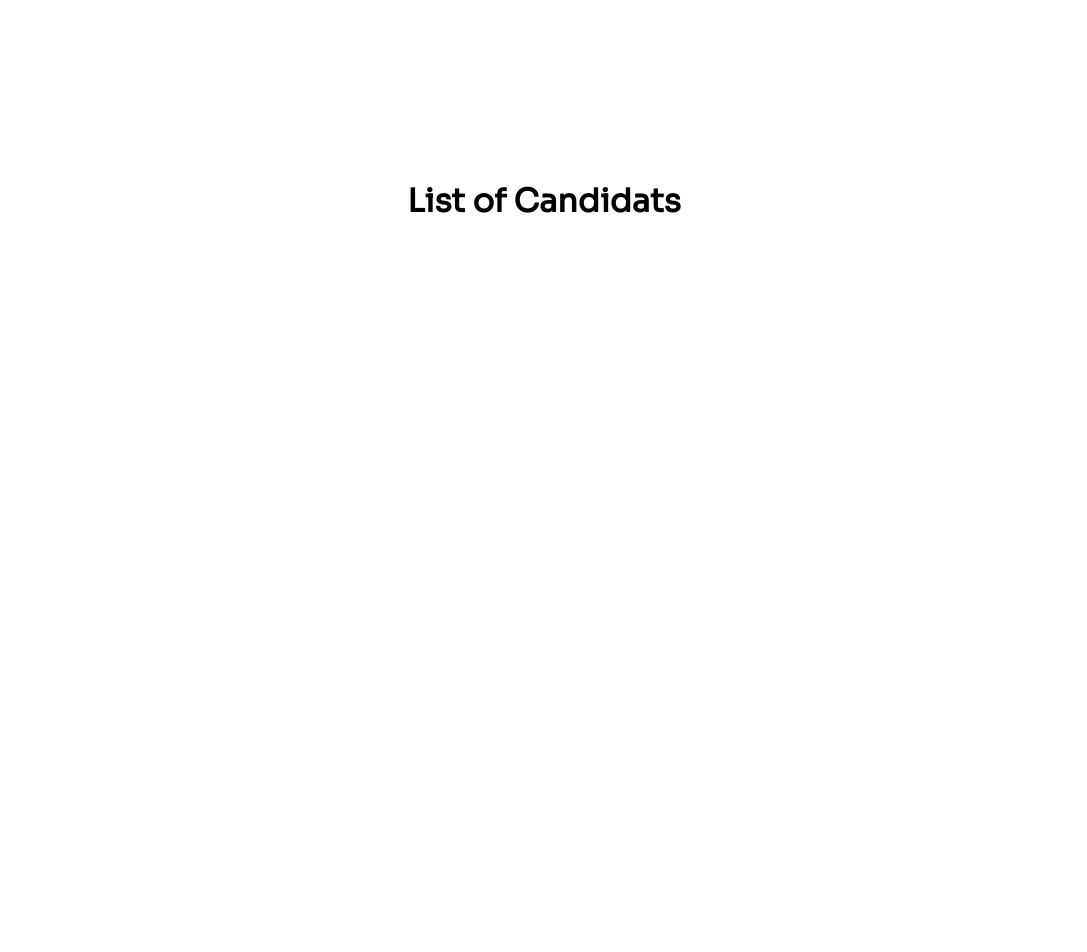
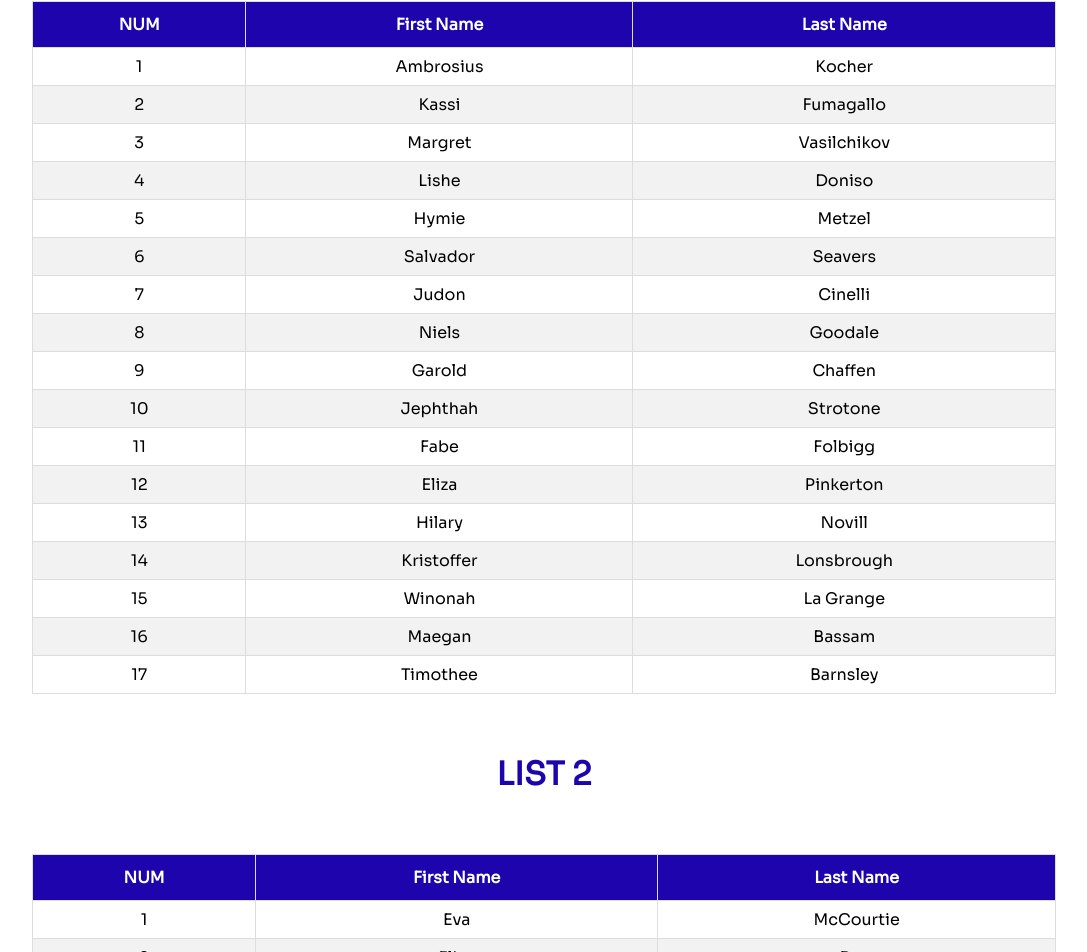
Before and after one commit to RalphHallal7/Elections_Website, a React (Create React App) app: page /#/list-of-candidats in a window 1280 px wide. Shown: the part 239-1191 px from the top of the page, without its empty margins (96-1183 px from the left). Before the commit the page ends 800 px from the top, so only its background shows below. Built offline with nearby package versions, Linux system fonts and the light colour scheme.

Commit message:
5eme iteration

```diff
--- a/src/Pages/ListCandidats.js
+++ b/src/Pages/ListCandidats.js
@@ -1,16 +1,12 @@
 import React from 'react';
+import { CandidatsTables } from '../components/Lists_Candidats_Tables/CandidatsTables';
+
 
 const ListCandidats = () => {
   return (
-    <div
-      style={{
-        display: 'flex',
-        justifyContent: 'center',
-        alignItems: 'center',
-        height: '90vh'
-      }}
-    >
-      <h1>List of Candidats</h1>
+
+    <div>
+      <CandidatsTables/>
     </div>
   );
 };
--- /dev/null
+++ b/src/components/Lists_Candidats_Tables/CandidatsTables.js
@@ -0,0 +1,116 @@
+import React, {useMemo} from 'react'
+import { useTable } from 'react-table'
+import MOCK_DATA1 from './List1_Data.json'
+import MOCK_DATA2 from './List2_Data.json'
+import MOCK_DATA3 from './List3_Data.json'
+import { COLUMNS } from './columns_cand'
+
+export function CandidatsTables(){
+    const DisplayData1=MOCK_DATA1.map(
+        (info)=>{
+            return(
+                <tr>
+                    <td>{info.id}</td>
+                    <td>{info.first_name}</td>
+                    <td>{info.last_name}</td>
+                </tr>
+            )
+        }
+    )
+
+    const DisplayData2=MOCK_DATA2.map(
+        (info)=>{
+            return(
+                <tr>
+                    <td>{info.id}</td>
+                    <td>{info.first_name}</td>
+                    <td>{info.last_name}</td>
+                </tr>
+            )
+        }
+    )
+
+    const DisplayData3=MOCK_DATA3.map(
+        (info)=>{
+            return(
+                <tr>
+                    <td>{info.id}</td>
+                    <td>{info.first_name}</td>
+                    <td>{info.last_name}</td>
+                </tr>
+            )
+        }
+    )
+
+    return(
+        <div>
+            <h1 style={{
+                display: 'flex',
+                justifyContent: 'center',
+                alignItems: 'center',
+                height: '20vh',
+                color: '#1d04ad'
+            }}> LIST 1 </h1>
+
+            <table class="List1" >
+                <thead>
+                    <tr>
+                    <th>NUM</th>
+                    <th>First Name</th>
+                    <th>Last Name</th>
+                    </tr>
+                </thead>
+                <tbody>
+                    {DisplayData1}
+                </tbody>
+            </table>
+
+            <h1 style={{
+                display: 'flex',
+                justifyContent: 'center',
+                alignItems: 'center',
+                height: '20vh',
+                color: '#1d04ad'
+            }}> LIST 2 </h1>
+
+            <table class="List2" >
+                <thead>
+                    <tr>
+                    <th>NUM</th>
+                    <th>First Name</th>
+                    <th>Last Name</th>
+                    </tr>
+                </thead>
+                <tbody>
+                    {DisplayData2}
+                </tbody>
+            </table>
+
+            <h1 style={{
+                display: 'flex',
+                justifyContent: 'center',
+                alignItems: 'center',
+                height: '20vh',
+                color: '#1d04ad'
+            }}> LIST 3 </h1>
+
+            <table class="List3" >
+                <thead>
+                    <tr>
+                    <th>NUM</th>
+                    <th>First Name</th>
+                    <th>Last Name</th>
+                    </tr>
+                </thead>
+                <tbody>
+                    {DisplayData3}
+                </tbody>
+            </table>
+
+
+
+        </div>
+
+
+    )
+ }
--- /dev/null
+++ b/src/components/Lists_Candidats_Tables/List1_Data.json
@@ -0,0 +1,17 @@
+[{"id":1,"first_name":"Ambrosius","last_name":"Kocher","email":"akocher0@fema.gov"},
+    {"id":2,"first_name":"Kassi","last_name":"Fumagallo","email":"kfumagallo1@w3.org"},
+    {"id":3,"first_name":"Margret","last_name":"Vasilchikov","email":"mvasilchikov2@cisco.com"},
+    {"id":4,"first_name":"Lishe","last_name":"Doniso","email":"ldoniso3@indiatimes.com"},
+    {"id":5,"first_name":"Hymie","last_name":"Metzel","email":"hmetzel4@merriam-webster.com"},
+    {"id":6,"first_name":"Salvador","last_name":"Seavers","email":"sseavers5@goo.gl"},
+    {"id":7,"first_name":"Judon","last_name":"Cinelli","email":"jcinelli6@sourceforge.net"},
+    {"id":8,"first_name":"Niels","last_name":"Goodale","email":"ngoodale7@sakura.ne.jp"},
+    {"id":9,"first_name":"Garold","last_name":"Chaffen","email":"gchaffen8@weather.com"},
+    {"id":10,"first_name":"Jephthah","last_name":"Strotone","email":"jstrotone9@nydailynews.com"},
+    {"id":11,"first_name":"Fabe","last_name":"Folbigg","email":"ffolbigga@nifty.com"},
+    {"id":12,"first_name":"Eliza","last_name":"Pinkerton","email":"epinkertonb@hatena.ne.jp"},
+    {"id":13,"first_name":"Hilary","last_name":"Novill","email":"hnovillc@cdc.gov"},
+    {"id":14,"first_name":"Kristoffer","last_name":"Lonsbrough","email":"klonsbroughd@engadget.com"},
+    {"id":15,"first_name":"Winonah","last_name":"La Grange","email":"wlagrangee@intel.com"},
+    {"id":16,"first_name":"Maegan","last_name":"Bassam","email":"mbassamf@craigslist.org"},
+    {"id":17,"first_name":"Timothee","last_name":"Barnsley","email":"tbarnsleyg@unblog.fr"}]
--- /dev/null
+++ b/src/components/Lists_Candidats_Tables/List2_Data.json
@@ -0,0 +1,17 @@
+[{"id":1,"first_name":"Eva","last_name":"McCourtie","email":"emccourtieh@istockphoto.com"},
+{"id":2,"first_name":"Elias","last_name":"Dog","email":"edogi@over-blog.com"},
+{"id":3,"first_name":"Felicity","last_name":"Jiri","email":"fjirij@1und1.de"},
+{"id":4,"first_name":"Natalya","last_name":"Reardon","email":"nreardonk@tamu.edu"},
+{"id":5,"first_name":"Pancho","last_name":"Markovich","email":"pmarkovichl@telegraph.co.uk"},
+{"id":6,"first_name":"Maryjane","last_name":"Savery","email":"msaverym@oaic.gov.au"},
+{"id":7,"first_name":"Dallas","last_name":"Guinery","email":"dguineryn@hao123.com"},
+{"id":8,"first_name":"Baudoin","last_name":"Hilary","email":"bhilaryo@npr.org"},
+{"id":9,"first_name":"Kimbra","last_name":"Marvin","email":"kmarvinp@mapquest.com"},
+{"id":10,"first_name":"Cordey","last_name":"Abyss","email":"cabyssq@sciencedaily.com"},
+{"id":11,"first_name":"Jeanelle","last_name":"Birkbeck","email":"jbirkbeckr@comsenz.com"},
+{"id":12,"first_name":"Pauly","last_name":"Trevithick","email":"ptrevithicks@goo.ne.jp"},
+{"id":13,"first_name":"Lainey","last_name":"Boyen","email":"lboyent@stumbleupon.com"},
+{"id":14,"first_name":"Dominik","last_name":"Forbear","email":"dforbearu@stumbleupon.com"},
+{"id":15,"first_name":"Nealson","last_name":"Rahill","email":"nrahillv@dell.com"},
+{"id":16,"first_name":"Dilan","last_name":"Vaillant","email":"dvaillantw@jigsy.com"},
+{"id":17,"first_name":"Pail","last_name":"Padly","email":"ppadlyx@networkadvertising.org"}]
--- /dev/null
+++ b/src/components/Lists_Candidats_Tables/List3_Data.json
@@ -0,0 +1,17 @@
+[{"id":1,"first_name":"Willem","last_name":"Forre","email":"wforrey@globo.com"},
+{"id":2,"first_name":"Sara","last_name":"LLelweln","email":"sllelwelnz@cnet.com"},
+{"id":3,"first_name":"Chantal","last_name":"Brocklesby","email":"cbrocklesby10@is.gd"},
+{"id":4,"first_name":"Aksel","last_name":"Kidston","email":"akidston11@nydailynews.com"},
+{"id":5,"first_name":"Roberto","last_name":"Michieli","email":"rmichieli12@cdbaby.com"},
+{"id":6,"first_name":"Louise","last_name":"Buterton","email":"lbuterton13@youku.com"},
+{"id":7,"first_name":"Huberto","last_name":"Whenham","email":"hwhenham14@earthlink.net"},
+{"id":8,"first_name":"Poul","last_name":"Tweedie","email":"ptweedie15@mapy.cz"},
+{"id":9,"first_name":"Larine","last_name":"O' Mahony","email":"lomahony16@shutterfly.com"},
+{"id":10,"first_name":"Rocky","last_name":"Wyllt","email":"rwyllt17@washington.edu"},
+{"id":11,"first_name":"Queenie","last_name":"Ivanyushin","email":"qivanyushin18@amazon.co.uk"},
+{"id":12,"first_name":"Kirstin","last_name":"Downe","email":"kdowne19@mlb.com"},
+{"id":13,"first_name":"Blondy","last_name":"Barnson","email":"bbarnson1a@salon.com"},
+{"id":14,"first_name":"Casey","last_name":"Reubbens","email":"creubbens1b@soup.io"},
+{"id":15,"first_name":"Obadias","last_name":"Tarquini","email":"otarquini1c@wikispaces.com"},
+{"id":16,"first_name":"Jimmy","last_name":"Audus","email":"jaudus1d@people.com.cn"},
+{"id":17,"first_name":"Karlene","last_name":"Gerrans","email":"kgerrans1e@digg.com"}]
--- /dev/null
+++ b/src/components/Lists_Candidats_Tables/columns_cand.js
@@ -0,0 +1,14 @@
+export const COLUMNS = [
+    {
+        Header: 'Num',
+        accessor: 'id'
+    },
+    {
+        Header: 'First Name',
+        accessor: 'first_name'
+    },
+    {
+        Header: 'Last Name',
+        accessor: 'last_name'
+    }
+]
--- a/src/components/Voters_Table/VotersTable.js
+++ b/src/components/Voters_Table/VotersTable.js
@@ -2,7 +2,8 @@ import React, {useMemo} from 'react'
 import { useTable } from 'react-table'
 import MOCK_DATA from './MOCK_DATA.json'
 import { COLUMNS } from './columns'
-import './table.css'
+import './voters_table.css'
+
 
 export function VotersTable(){
     const DisplayData=MOCK_DATA.map(
@@ -20,7 +21,7 @@ export function VotersTable(){
 
     return(
         <div>
-            <table class="table table-striped">
+            <table class="Voters">
                 <thead>
                     <tr>
                     <th>ID</th>
@@ -40,61 +41,3 @@ export function VotersTable(){
         </div>
     )
  }
-
-//  export default VotersTable;
-
-
-// export const VotersTable = () => {
-
-//     const columns = useMemo (()=> COLUMNS, [])
-//     const data = useMemo (()=> MOCK_DATA, [])
-
-//     const tableInstance = useTable({
-//         columns,
-//         data
-//     })
-
-//     const {
-//         getTableProps,
-//         getTableBodyProps,
-//         headerGroups,
-//         rows,
-//         prepareRow,
-//     } = tableInstance
-
-//     return (
-//         <table {...getTableProps()}>
-//             <thead>
-//                 {
-//                     headerGroups.map((headerGroup) => (
-//                     <tr {...headerGroup.getHeaderGroupsProps()}>
-//                         {
-//                             headerGroup.headers.map(column =>(
-//                                <th {...column.getHeaderProps()}>{column.render('Header')}</th>
-//                             ))
-//                         }
-
-//                     </tr>
-//                 ))}
-
-//             </thead>
-
-//             <tbody {...getTableBodyProps()}>{
-//                 rows.map(row => {
-//                     prepareRow(row)
-//                     return(
-//                         <tr {... row.getRowProps()}>
-//                             {
-//                                 row.cells.map((cell) => {
-//                                    return <td {...cell.getCellProps()}>{cell.render('Cell')}</td>
-//                                 })
-//                             }
-
-//                         </tr>
-//                     )
-//                 })}
-
-//             </tbody>
-//         </table>
-//     )
-// }
--- a/src/components/Voters_Table/table.css
+++ b/src/components/Voters_Table/voters_table.css
@@ -1,10 +1,14 @@
 table {
     font-family: Arial, Helvetica, sans-serif;
     border-collapse: collapse;
-    width: 100%;
+    width: 80%;
+    margin-left:10%;
+    margin-right:10%;
+    border: 1px solid #ddd;
   }
 
   table td, table th {
+    text-align: center;
     border: 1px solid #ddd;
     padding: 8px;
   }
```
